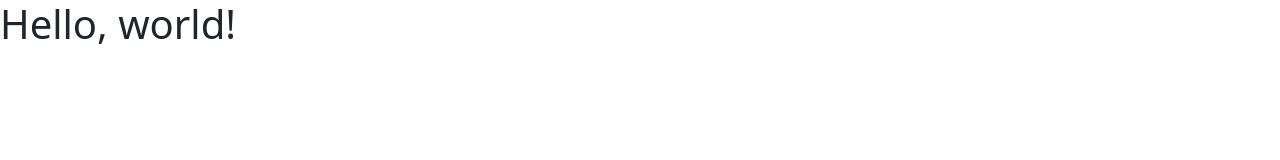
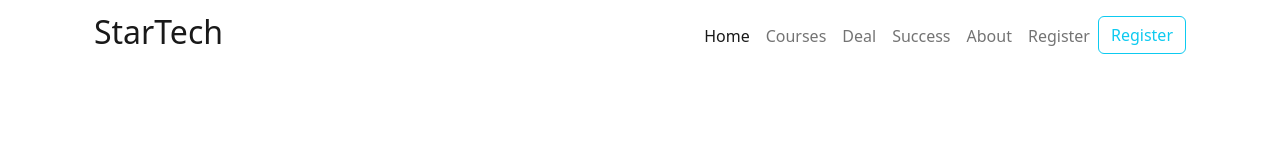
Before and after one commit to ShaahFardin/Coudemy, a plain HTML site: page index.html in a window 1280 px wide. Drawn offline with nearby package versions, Linux system fonts and the light colour scheme.

Commit message:
navbar added

```diff
--- a/index.html
+++ b/index.html
@@ -23,7 +23,56 @@
     <link rel="stylesheet" href="style.css" />
   </head>
   <body>
-    <h1>Hello, world!</h1>
+    <header>
+      <!-- Navbar section starts  -->
+      <section class="container mb-5">
+        <nav class="navbar navbar-expand-lg">
+          <div class="container-fluid">
+            <a class="navbar-brand fw-bold" href="#"><h2>StarTech</h2></a>
+            <button
+              class="navbar-toggler"
+              type="button"
+              data-bs-toggle="collapse"
+              data-bs-target="#navbarSupportedContent"
+              aria-controls="navbarSupportedContent"
+              aria-expanded="false"
+              aria-label="Toggle navigation"
+            >
+              <span class="navbar-toggler-icon"></span>
+            </button>
+            <div class="collapse navbar-collapse" id="navbarSupportedContent">
+              <ul class="navbar-nav ms-auto mb-2 mb-lg-0">
+                <li class="nav-item">
+                  <a class="nav-link active" aria-current="page" href="#"
+                    >Home</a
+                  >
+                </li>
+                <li class="nav-item">
+                  <a class="nav-link" href="#">Courses</a>
+                </li>
+
+                <li class="nav-item">
+                  <a class="nav-link">Deal</a>
+                </li>
+                <li class="nav-item">
+                  <a class="nav-link">Success</a>
+                </li>
+                <li class="nav-item">
+                  <a class="nav-link">About</a>
+                </li>
+                <li class="nav-item">
+                  <a class="nav-link">Register</a>
+                </li>
+                <li class="nav-item">
+                  <button class="btn border-info text-info">Register</button>
+                </li>
+              </ul>
+            </div>
+          </div>
+        </nav>
+      </section>
+      <!-- Navbar section starts  -->
+    </header>
     <script
       src="https://cdn.jsdelivr.net/npm/bootstrap@5.2.0/dist/js/bootstrap.bundle.min.js"
       integrity="sha384-A3rJD856KowSb7dwlZdYEkO39Gagi7vIsF0jrRAoQmDKKtQBHUuLZ9AsSv4jD4Xa"
```
